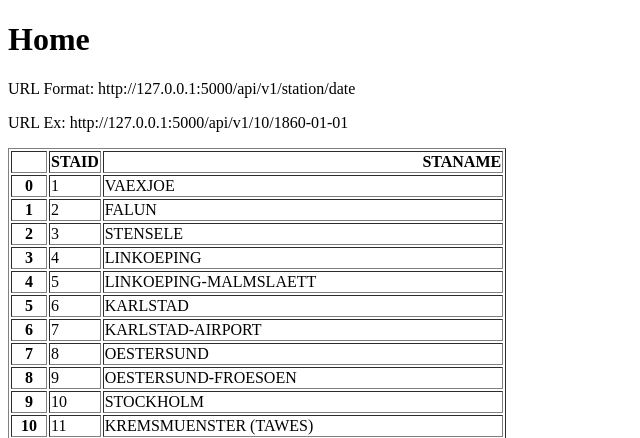
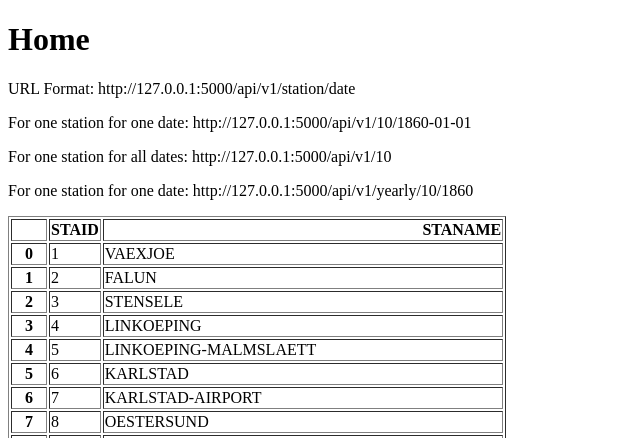
Before and after one commit to mmsureshkumar/app6-your-weather-api, a Flask app: page / in a window 1280 px wide. Shown: the top 438 px of the page, without its empty margins (0-640 px from the left). Run offline with Flask 3, Linux system fonts and the light colour scheme.

Commit message:
Add the URL endpoint for yearly and all_data

```diff
--- a/main.py
+++ b/main.py
@@ -23,6 +23,21 @@ def about(station, date):
     }
 
 
+@app.route("/api/v1/<station>")
+def all_data(station):
+    df = pd.read_csv("data_small/TG_STAID" + str(station).zfill(6) + ".txt", skiprows=20, parse_dates=["    DATE"])
+    result = df.to_dict(orient="records")
+    return result
+
+
+@app.route("/api/v1/yearly/<station>/<year>")
+def yearly(station, year):
+    df = pd.read_csv("data_small/TG_STAID" + str(station).zfill(6) + ".txt", skiprows=20)
+    df["    DATE"] = df["    DATE"].astype(str)
+    result = df[df["    DATE"].str.startswith(year)].to_dict(orient="records")
+    return result
+
+
 @app.route("/store")
 def store():
     return render_template("store.html")
--- a/templates/home.html
+++ b/templates/home.html
@@ -7,7 +7,9 @@
 <body>
     <h1>Home</h1>
     <p> URL Format: http://127.0.0.1:5000/api/v1/station/date</p>
-    <p> URL Ex: http://127.0.0.1:5000/api/v1/10/1860-01-01</p>
+    <p> For one station for one date: http://127.0.0.1:5000/api/v1/10/1860-01-01</p>
+    <p> For one station for all dates: http://127.0.0.1:5000/api/v1/10</p>
+    <p> For one station for one date: http://127.0.0.1:5000/api/v1/yearly/10/1860</p>
     <p>{{data | safe}}</p>
 </body>
 </html>
```
